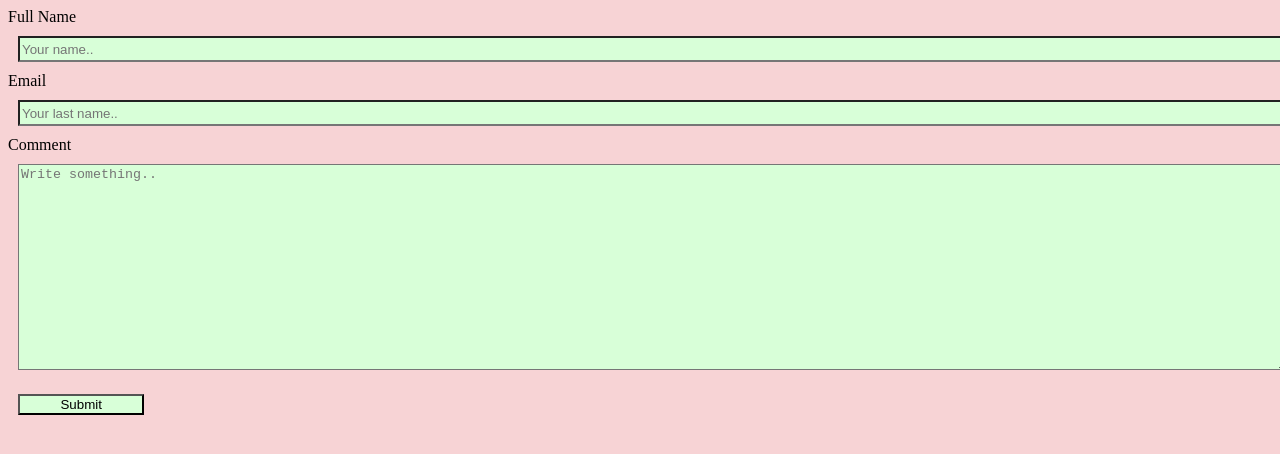
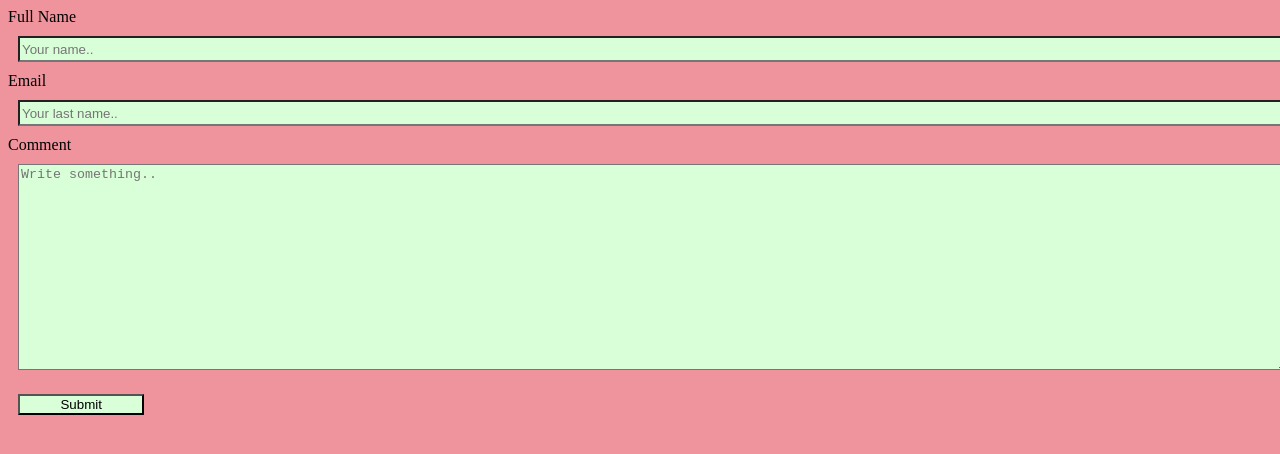
Before and after one commit to girlswhocodedecorah/WelcomeWatermelon, a plain HTML site: page ContactUsRose.html in a window 1280 px wide. Drawn offline with Linux system fonts and the light colour scheme.

Commit message:
Update ContactUsRose.html

```diff
--- a/ContactUsRose.html
+++ b/ContactUsRose.html
@@ -6,7 +6,7 @@
     height:2%;
     }
     body{
-         background: #F7D3D5;
+         background: #ef939c;
     }
     input{
     margin:10px;
```
